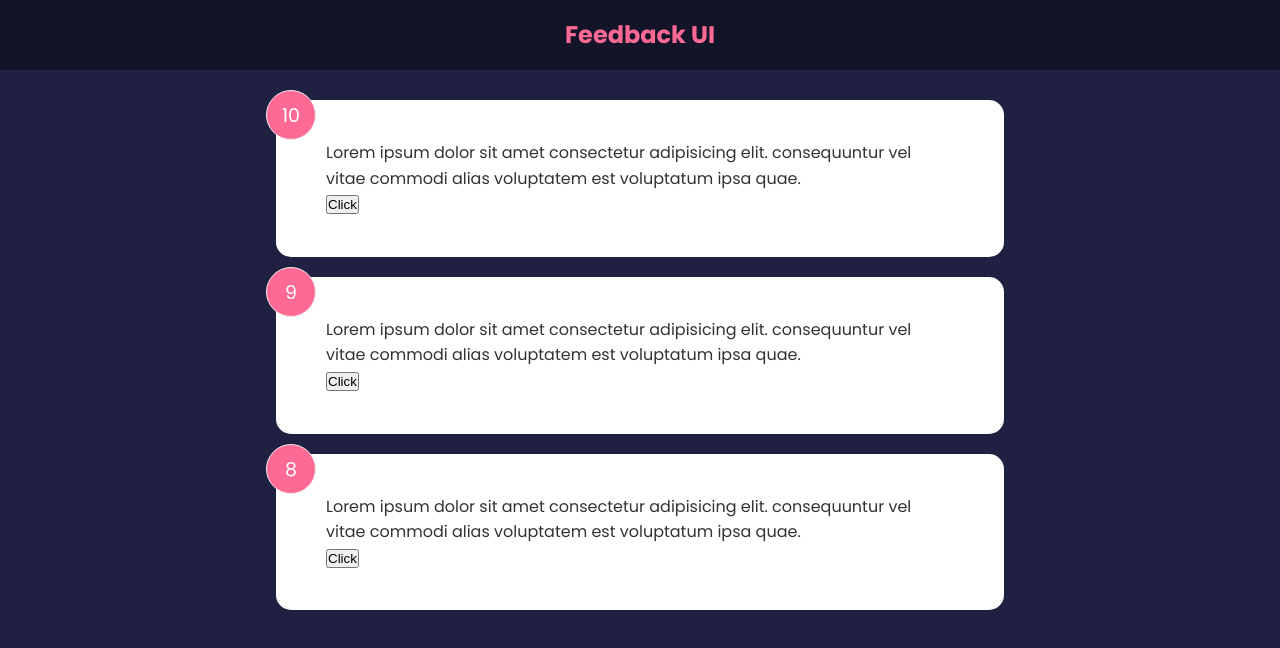
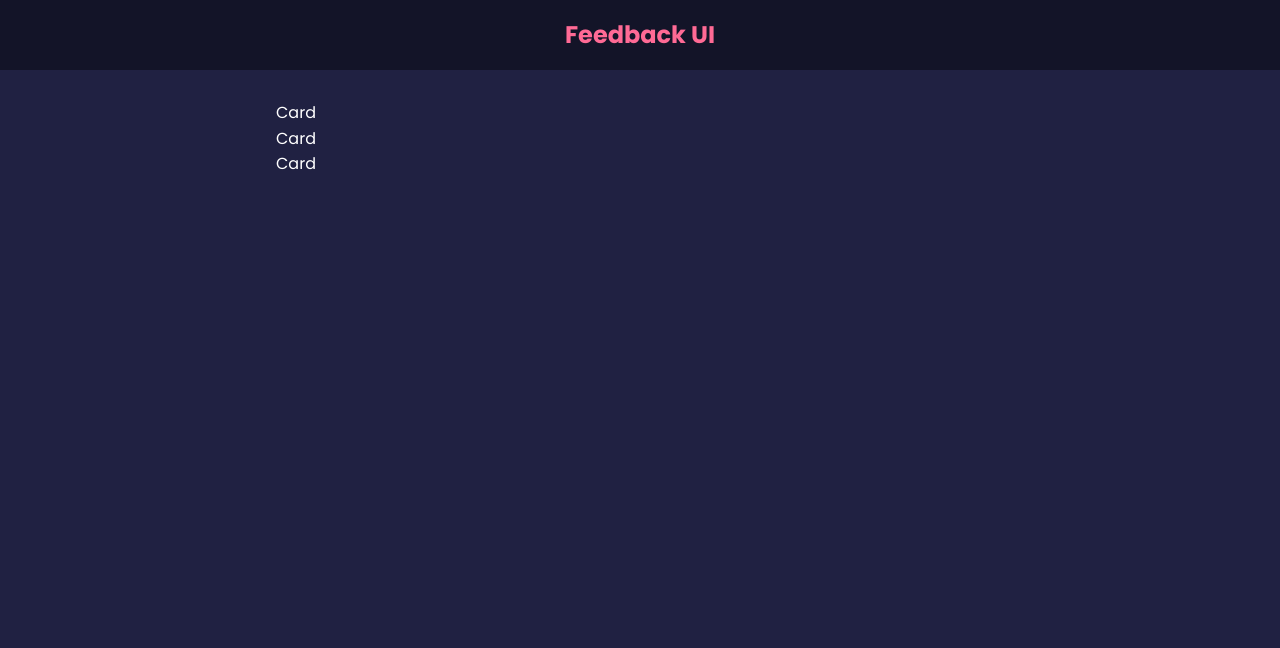
Before and after one commit to hieuvnautotech/UdemiKhoa1, a React (Create React App) app in the folder my-app/: page / in a window 1280 px wide. Shown: the top 648 px of the page. Built offline with nearby package versions, Linux system fonts and the light colour scheme.

Commit message:
5. Card Component & Conditional Styles

```diff
--- a/my-app/src/components/FeedbackItem.js
+++ b/my-app/src/components/FeedbackItem.js
@@ -1,5 +1,5 @@
 import { React, useState, useEffect } from 'react'
-
+import Card from './Shared/Card'
 // bài 3 là chỉ cách xài useState
 
 function FeedbackItem({ item}) {
@@ -16,13 +16,13 @@ function FeedbackItem({ item}) {
     }
 
   return (
-    <div className="card">
+    <Card>
       <div className="num-display">{item.rating}</div>
       <div className="text-display">{item.text}</div>
       <button type="button" onClick={handleClick}>
         Click
       </button>
-    </div>
+    </Card>
   );
 }
 
--- /dev/null
+++ b/my-app/src/components/Shared/Card.js
@@ -0,0 +1,9 @@
+import React from 'react'
+
+function Card() {
+  return (
+    <div>Card</div>
+  )
+}
+
+export default Card
```
